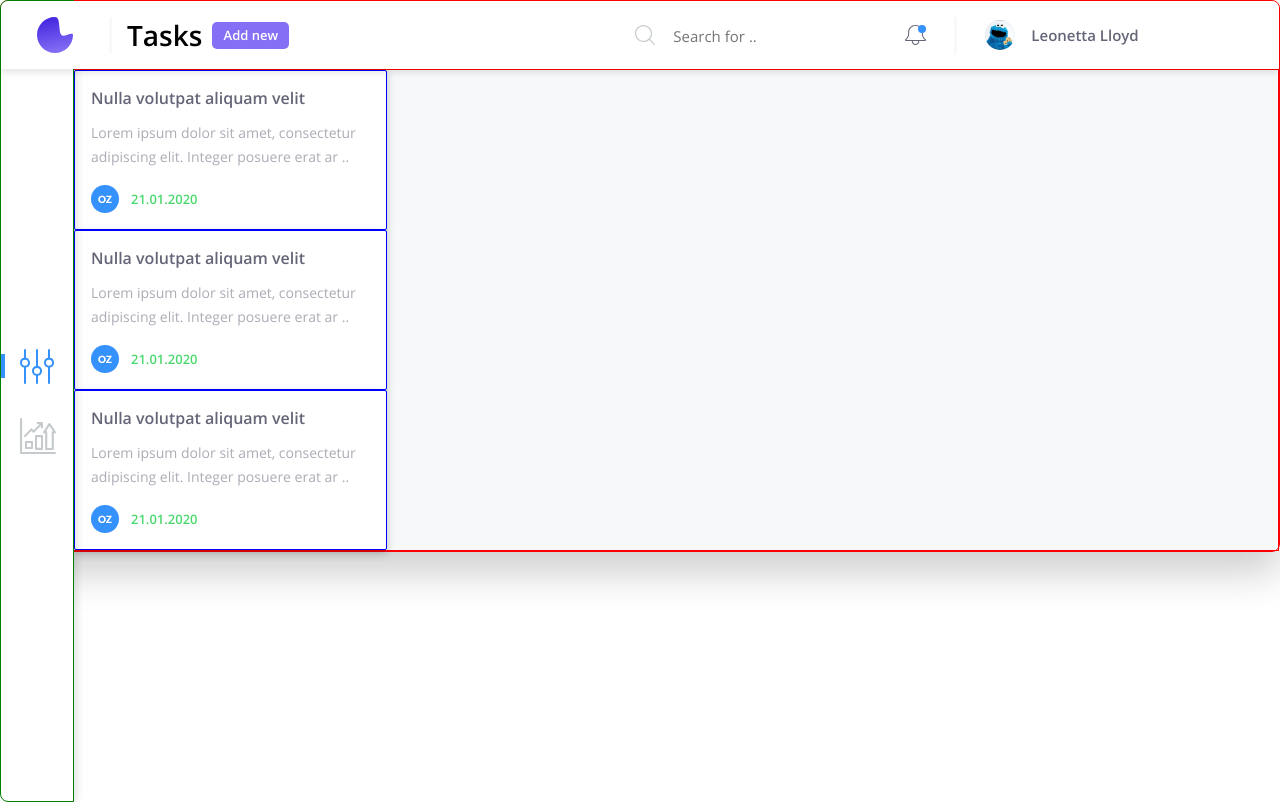
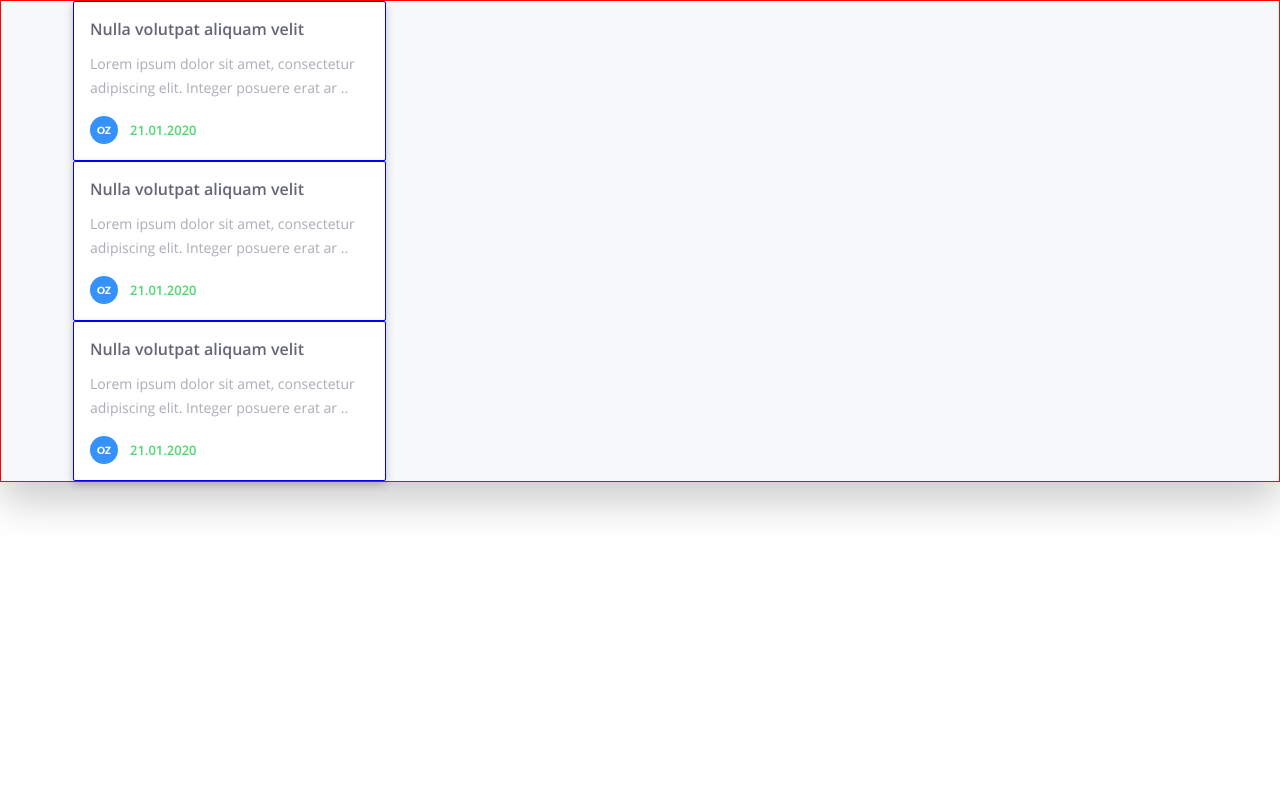
Before and after one commit to AlexValyshev/jungaroo-project, a Nuxt app: page / in a window 1280 px wide. Built offline with nearby package versions, Linux system fonts and the light colour scheme.

Commit message:
feat: Сделать блок header

```diff
--- a/layouts/default.vue
+++ b/layouts/default.vue
@@ -1,27 +1,18 @@
 <template>
   <div class="page page_theme_light">
-    <Header />
-    <SideBar class="sidebar"/>
     <nuxt/>
   </div>
 </template>
 
 <script>
-import Header from '~/components/Header/Header.vue';
-import SideBar from "~/components/SideBar.vue";
-export default {
-  components: {
-    Header,
-    SideBar
-  }
-};
+
 </script>
 
 <style>
 .page {
   width: 100%;
   height: 100%;
-  border: 1px solid red; /* чтобы видеть границы*/
+  /* border: 1px solid red; чтобы видеть границы */
   border-radius: 8px;
   font-family: 'Open Sans', 'Lato', 'Arial', sans-serif;
   -moz-osx-font-smoothing: grayscale;
@@ -35,14 +26,4 @@ export default {
   box-shadow: 0px 20px 40px rgba(0, 0, 0, 0.2);
 }
 
-.header {
-  position: relative;
-  z-index: 1;
-}
-
-.sidebar {
-  position: absolute;
-  top: 0;
-  left: 0;
-}
 </style>
```
